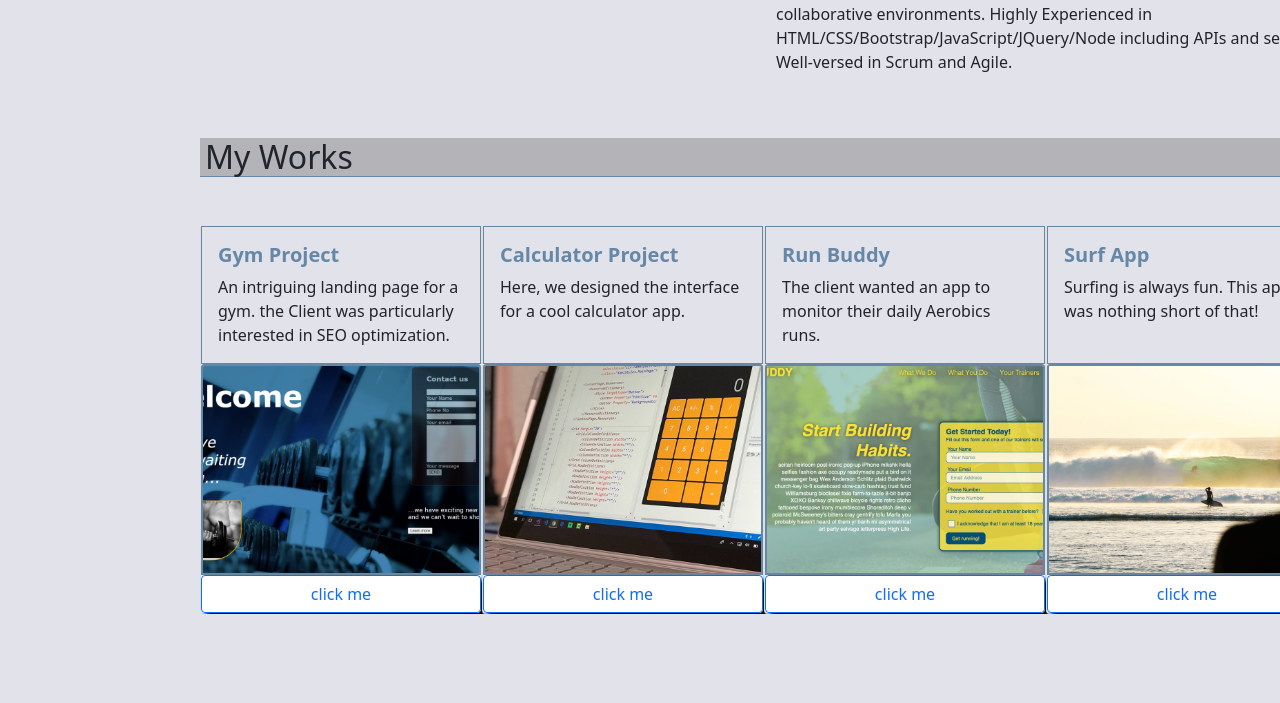
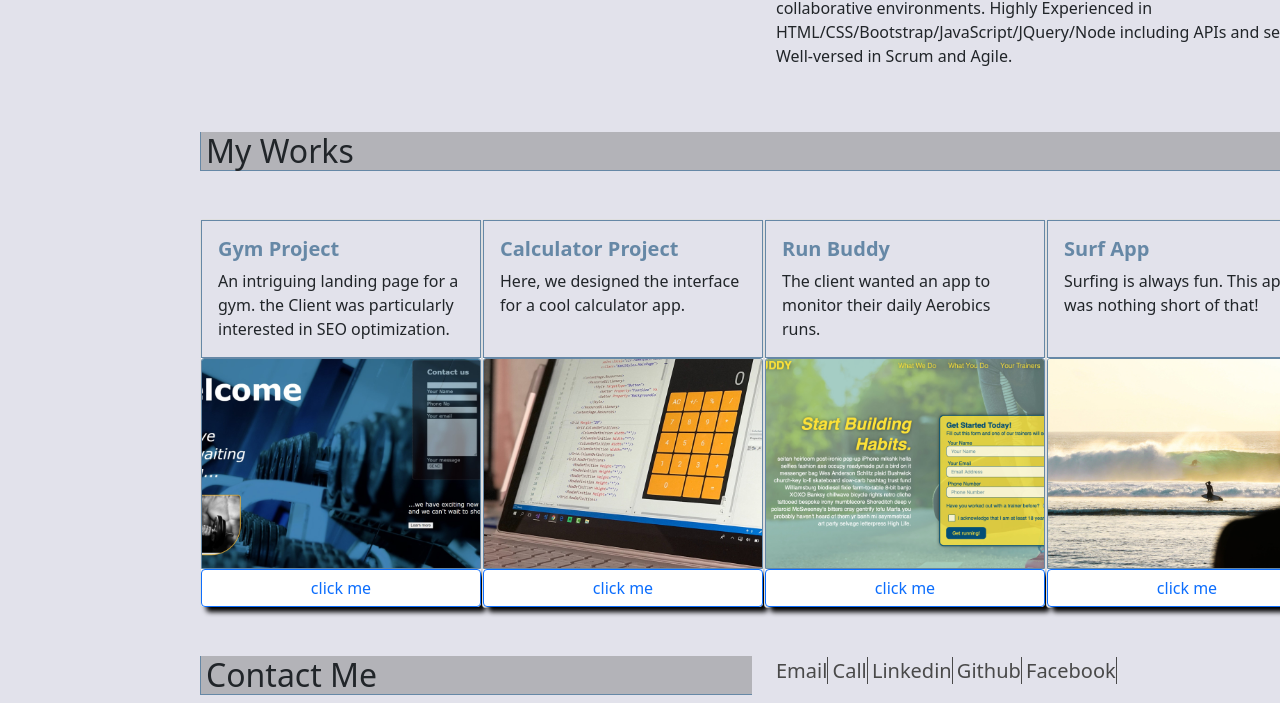
Before and after one commit to ollyvent/Bootstrap-Portfolio, a plain HTML site: page index.html in a window 1280 px wide. Shown: the part 655-1358 px from the top of the page. Before the commit the page ends 1269 px from the top, so only its background shows below. Drawn offline with nearby package versions, Linux system fonts and the light colour scheme.

Commit message:
added contact me section with styling

```diff
--- a/assets/style.css
+++ b/assets/style.css
@@ -4,7 +4,7 @@ body{
 
 .navbar{
     background-color: rgba(128, 128, 128, 0.477);
-    border-bottom: solid 10px rgb(102, 136, 166);
+    border-bottom: solid 4px rgb(102, 136, 166);
 }
 
 .navbar a{
@@ -15,21 +15,20 @@ body{
 }
 
 a:hover{
-    text-shadow: 2px 2px 3px black;
+    text-shadow: 2px 2px 3px rgb(73, 73, 73);
     color: rgb(73, 73, 73);
 }
 
 img{
-    border: solid rgb(102, 136, 166) 2px;
+    border: solid rgb(102, 136, 166) 1px;
+
 
 }
 
+
+
 .lead{
     color: rgb(102, 136, 166);
-}
-
-.lead{
-    /* justify-content: center; */
     text-decoration-line: underline;
     letter-spacing: 2.2px;
 
@@ -58,9 +57,6 @@ img{
 
 }
 
-/* .col p{
-    margin-left: 50px;
-} */
 
 .work-cards{
     display: flex;
@@ -71,6 +67,7 @@ img{
     background-color: rgba(128, 128, 128, 0.477);
     text-align: start;
     border-bottom: solid 1px rgb(102, 136, 166);
+    border-left: solid 1px rgb(102, 136, 166);
     padding-left: 5px;
 
 }
@@ -88,3 +85,11 @@ img{
     color: rgb(102, 136, 166);
     font-weight: 400px;
 }
+
+.col a{
+    color: rgb(73, 73, 73);
+    font-size: 20px;
+    font-weight: 100;
+    text-decoration: none;
+    border-right: solid 1px;
+}
--- a/index.html
+++ b/index.html
@@ -103,6 +103,21 @@
 
 
     <!-- contact me -->
+    <div class="container mt-5">
+        <div class="row">
+            <div class="col">
+                <h2 id="contact">Contact Me</h2>
+            </div>
+            <div class="col">
+                <a href="mailto:diloch111@gmail.com">Email</a>
+                <a href="tel:07341191694">Call</a>
+                <a href="https://www.linkedin.com/in/aboje-oloche-04764aa4">Linkedin</a>
+                <a href="https://github.com/ollyvent/Bootstrap-Portfolio.git">Github</a>
+                <a href="https://www.facebook.com/profile.php?id=100092373398683">Facebook</a>
+
+            </div>
+        </div>
+    </div>
 
 
 
```
